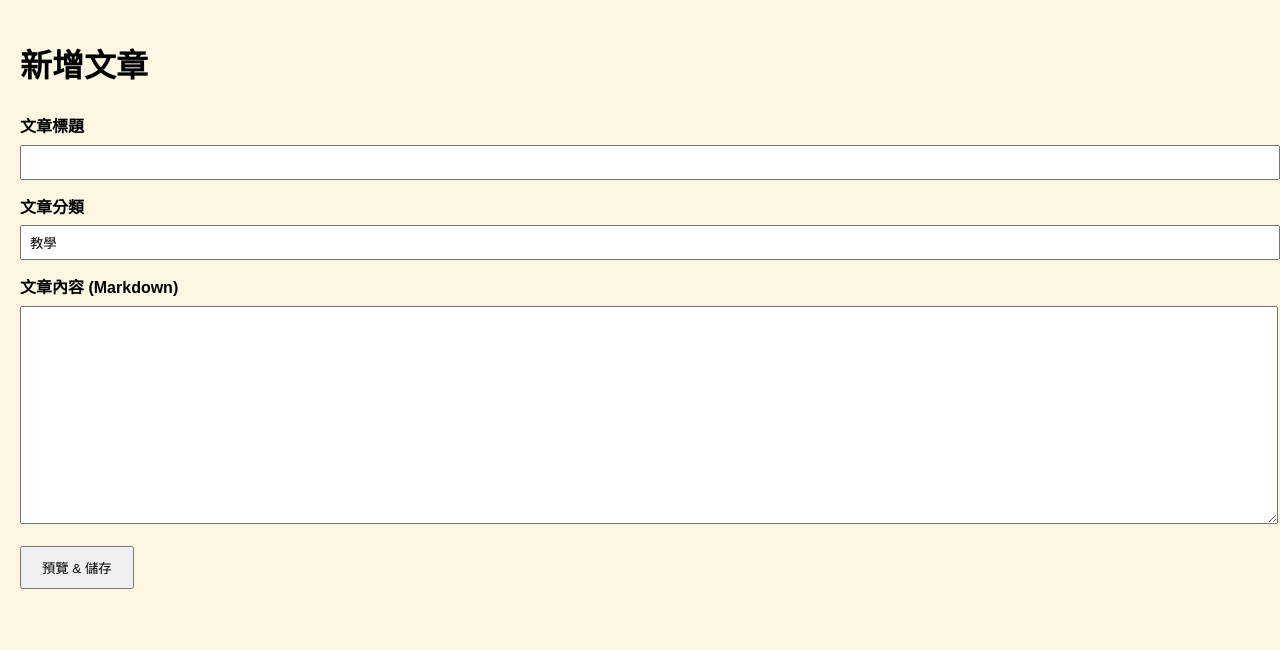
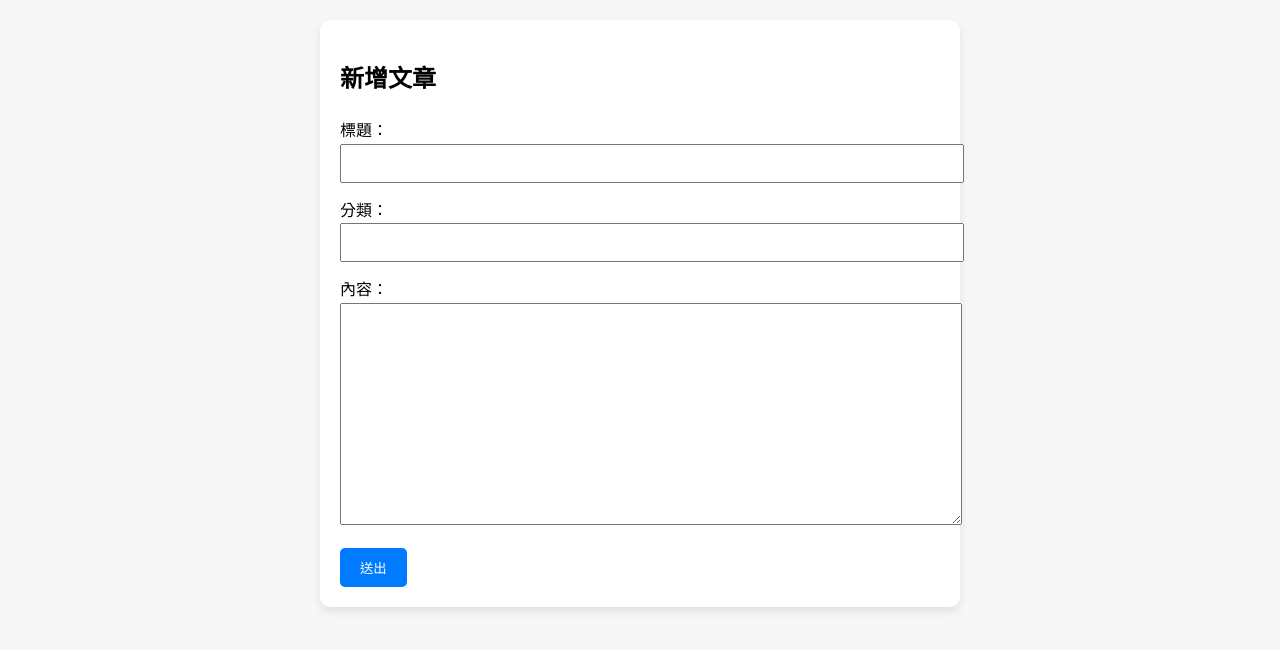
Before and after one commit to KenHAI666/Runing9TO5, a Flask app: page / in a window 1280 px wide. Shown: the top 650 px of the page. Run offline with Flask 3, Linux system fonts and the light colour scheme.

Commit message:
Update index.html

```diff
--- a/templates/index.html
+++ b/templates/index.html
@@ -1,48 +1,34 @@
 <!DOCTYPE html>
-<html lang="zh-TW">
+<html lang="zh-Hant">
 <head>
-    <meta charset="UTF-8">
-    <title>後台文章管理</title>
-    <link rel="stylesheet" href="{{ url_for('static', filename='css/style.css') }}">
-    <style>
-        body { font-family: Arial, sans-serif; padding: 20px; }
-        label { display: block; margin-top: 15px; font-weight: bold; }
-        input[type=text], textarea { width: 100%; padding: 8px; margin-top: 5px; }
-        textarea { height: 200px; }
-        button { margin-top: 15px; padding: 10px 20px; }
-        .flash { color: red; margin-bottom: 10px; }
-        .preview { margin-top: 30px; }
-    </style>
+  <meta charset="UTF-8">
+  <title>後台管理</title>
+  <link rel="stylesheet" href="/assets/css/style.css">
+  <style>
+    body { font-family: sans-serif; padding: 20px; background: #f7f7f7; }
+    .form-card {
+      max-width: 600px; margin: auto; background: #fff;
+      padding: 20px; border-radius: 10px;
+      box-shadow: 0 4px 10px rgba(0,0,0,0.1);
+    }
+    textarea { width: 100%; height: 200px; }
+    input, textarea { margin-bottom: 15px; padding: 10px; width: 100%; }
+    button { padding: 10px 20px; border: none; background: #007bff; color: white; border-radius: 5px; cursor: pointer; }
+    button:hover { background: #0056b3; }
+  </style>
 </head>
 <body>
-    <h1>新增文章</h1>
-
-    {% with messages = get_flashed_messages() %}
-      {% if messages %}
-        {% for msg in messages %}
-          <div class="flash">{{ msg }}</div>
-        {% endfor %}
-      {% endif %}
-    {% endwith %}
-
-    <form method="POST">
-        <label for="title">文章標題</label>
-        <input type="text" id="title" name="title" required>
-
-        <label for="category">文章分類</label>
-        <input type="text" id="category" name="category" value="教學" required>
-
-        <label for="content">文章內容 (Markdown)</label>
-        <textarea id="content" name="content" required></textarea>
-
-        <button type="submit">預覽 & 儲存</button>
+  <div class="form-card">
+    <h2>新增文章</h2>
+    <form action="/new" method="post">
+      <label>標題：</label>
+      <input type="text" name="title" required>
+      <label>分類：</label>
+      <input type="text" name="category" required>
+      <label>內容：</label>
+      <textarea name="content" required></textarea>
+      <button type="submit">送出</button>
     </form>
-
-    {% if preview_html %}
-    <div class="preview">
-        <h2>文章預覽</h2>
-        {{ preview_html | safe }}
-    </div>
-    {% endif %}
+  </div>
 </body>
 </html>
```
